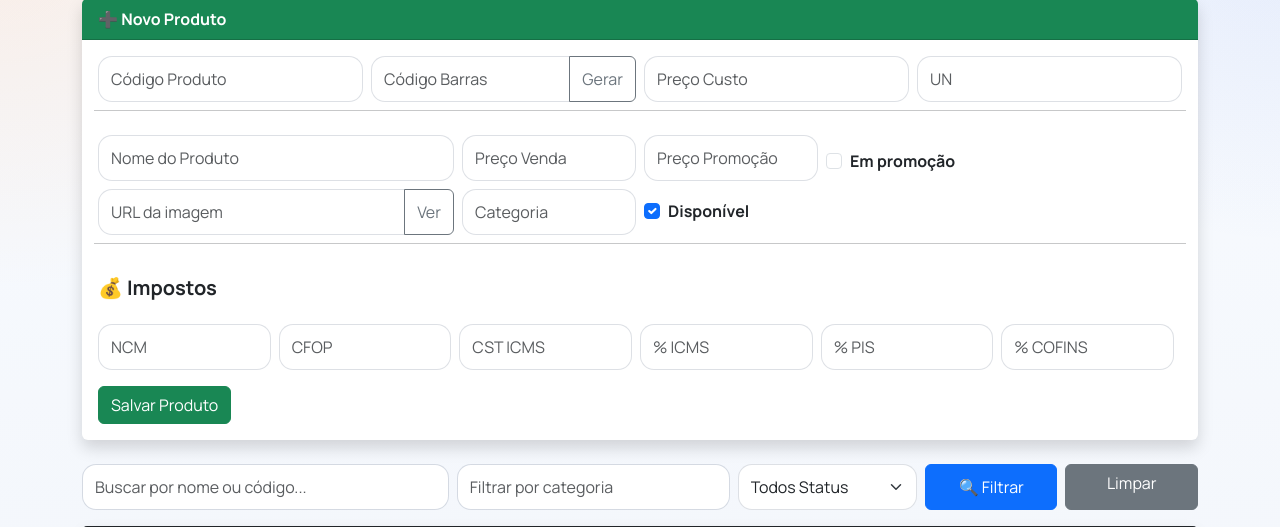
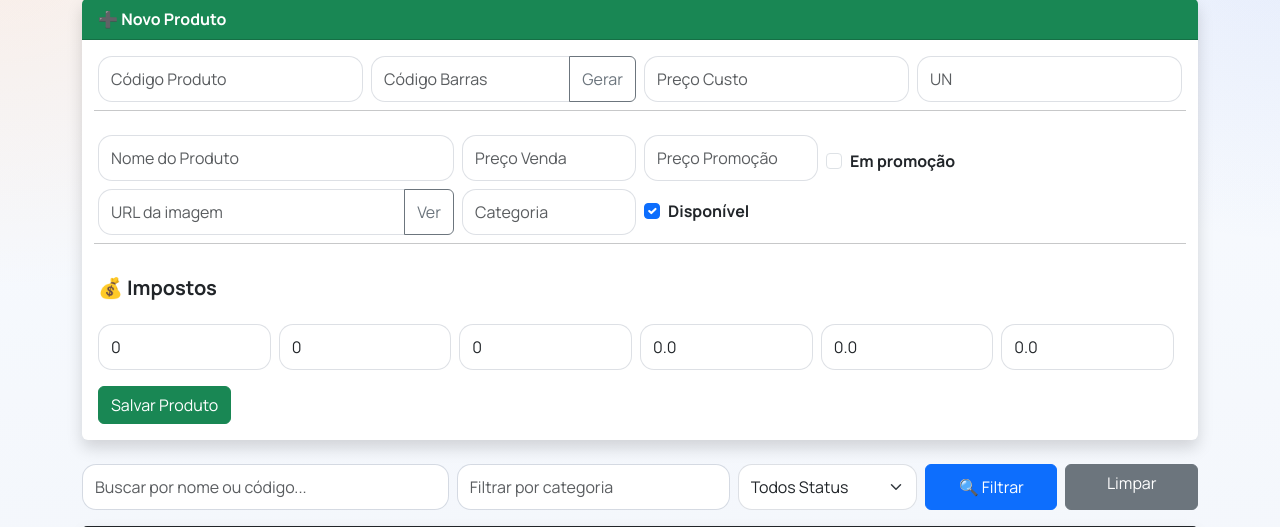
Before and after one commit to andersonmelo01/zipfood, a PHP site: page /painel.php in a window 1280 px wide. Shown: the part 87-614 px from the top of the page. Run offline with PHP 8.4, Linux system fonts and the light colour scheme; the visitor is signed in with stand-in values (Sample User, id 1); data that the repository does not hold is empty.

Commit message:
ajuste taxa

```diff
--- a/config.json
+++ b/config.json
@@ -1,5 +1,5 @@
 {
     "taxa_entrega": 5,
-    "taxa_ativa": false,
+    "taxa_ativa": true,
     "loja_fechada": false
 }
--- a/painel.php
+++ b/painel.php
@@ -144,12 +144,12 @@ $produtos = $stmt->fetchAll(PDO::FETCH_ASSOC);
                         <h5 class="fw-bold mt-3">💰 Impostos</h5>
 
                         <div class="row g-2">
-                            <div class="col-md-2"><input type="text" name="ncm" class="form-control" placeholder="NCM" required></div>
-                            <div class="col-md-2"><input type="text" name="cfop" class="form-control" placeholder="CFOP" required></div>
-                            <div class="col-md-2"><input type="text" name="cst_icms" class="form-control" placeholder="CST ICMS" required></div>
-                            <div class="col-md-2"><input type="number" step="0.01" name="aliquota_icms" class="form-control" placeholder="% ICMS" required></div>
-                            <div class="col-md-2"><input type="number" step="0.01" name="aliquota_pis" class="form-control" placeholder="% PIS" required></div>
-                            <div class="col-md-2"><input type="number" step="0.01" name="aliquota_cofins" class="form-control" placeholder="% COFINS" required></div>
+                            <div class="col-md-2"><input type="text" name="ncm" value="0" class="form-control" placeholder="NCM" required></div>
+                            <div class="col-md-2"><input type="text" name="cfop" value="0" class="form-control" placeholder="CFOP" required></div>
+                            <div class="col-md-2"><input type="text" name="cst_icms" value="0" class="form-control" placeholder="CST ICMS" required></div>
+                            <div class="col-md-2"><input type="number" step="0.01" name="aliquota_icms" value="0.0" class="form-control" placeholder="% ICMS" required></div>
+                            <div class="col-md-2"><input type="number" step="0.01" name="aliquota_pis" value="0.0" class="form-control" placeholder="% PIS" required></div>
+                            <div class="col-md-2"><input type="number" step="0.01" name="aliquota_cofins" value="0.0" class="form-control" placeholder="% COFINS" required></div>
                         </div>
 
                     </div>
```
